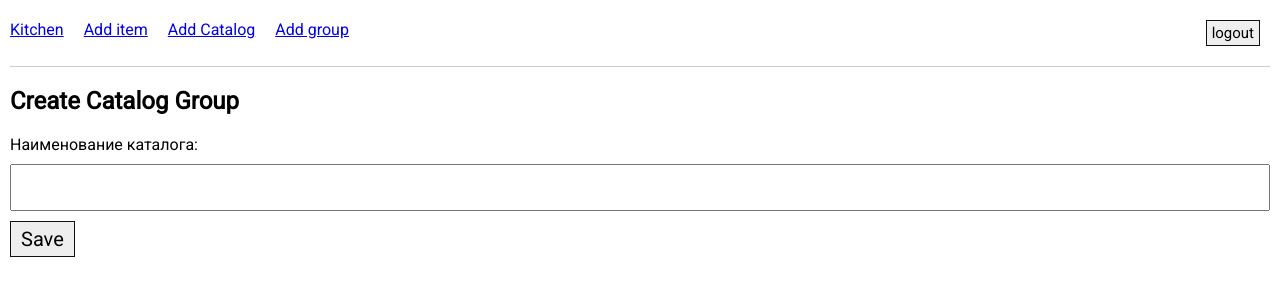
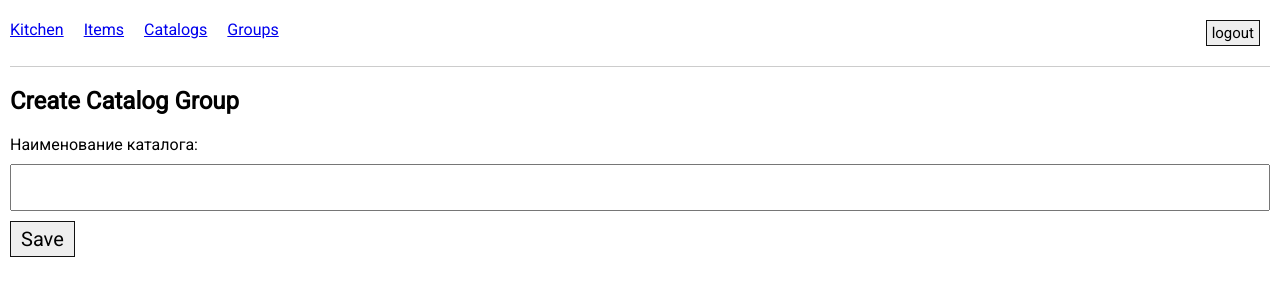
Before and after one commit to ErDmKo/home-catalog, a Django app: page /catalog/create-catalog-group/ in a window 1280 px wide. Shown: the top 300 px of the page. Run offline with Django 5.2, Linux system fonts and the light colour scheme; a user stored in the database is signed in; data comes from the database, SQL or seed files in the repository.

Commit message:
dev script

```diff
--- a/catalog/templates/catalog/base.html
+++ b/catalog/templates/catalog/base.html
@@ -31,9 +31,9 @@
               {% endif %}
             </a>
           </div>
-          <div><a id="create-action" href="{% url 'catalog:create' %}">Add item</a></div>
-          <div><a id="create-catalog-group-action" href="{% url 'catalog:create-catalog-group' %}">Add Catalog</a></div>
-          <div><a id="create-group-action" href="{% url 'catalog:create-group' %}">Add group</a></div>
+          <div><a id="create-action" href="{% url 'catalog:create' %}">Items</a></div>
+          <div><a id="create-catalog-group-action" href="{% url 'catalog:create-catalog-group' %}">Catalogs</a></div>
+          <div><a id="create-group-action" href="{% url 'catalog:create-group' %}">Groups</a></div>
           <div class="user-menu">
             {% if not request.user.is_authenticated %}
               <a href="{% url 'catalog:social:begin' 'google-oauth2' %}" class="catalog_item_button_small">login</a>
```
Also changed, not shown: catalog/management/commands/dev.py (added, +11 -0 lines), README.md.
